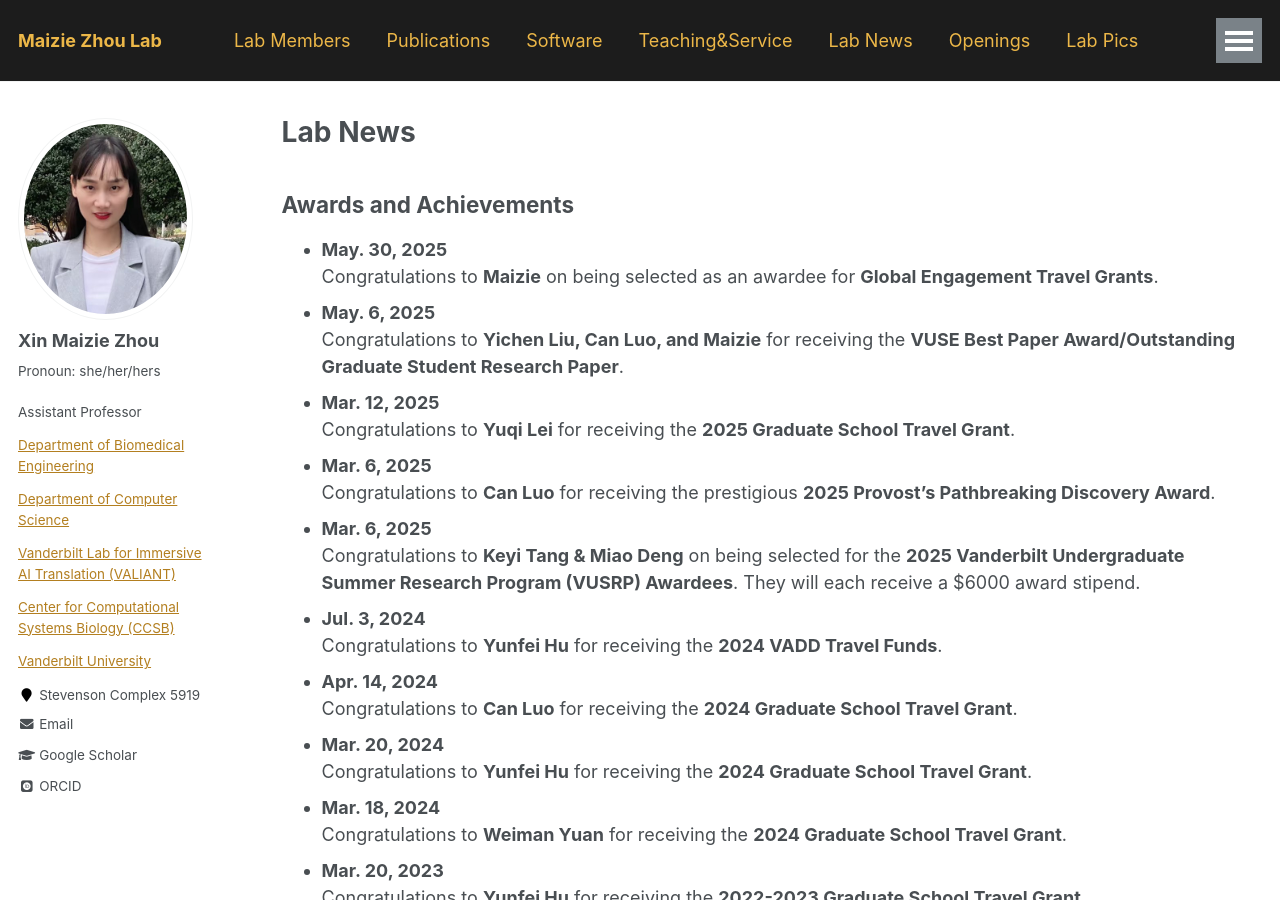
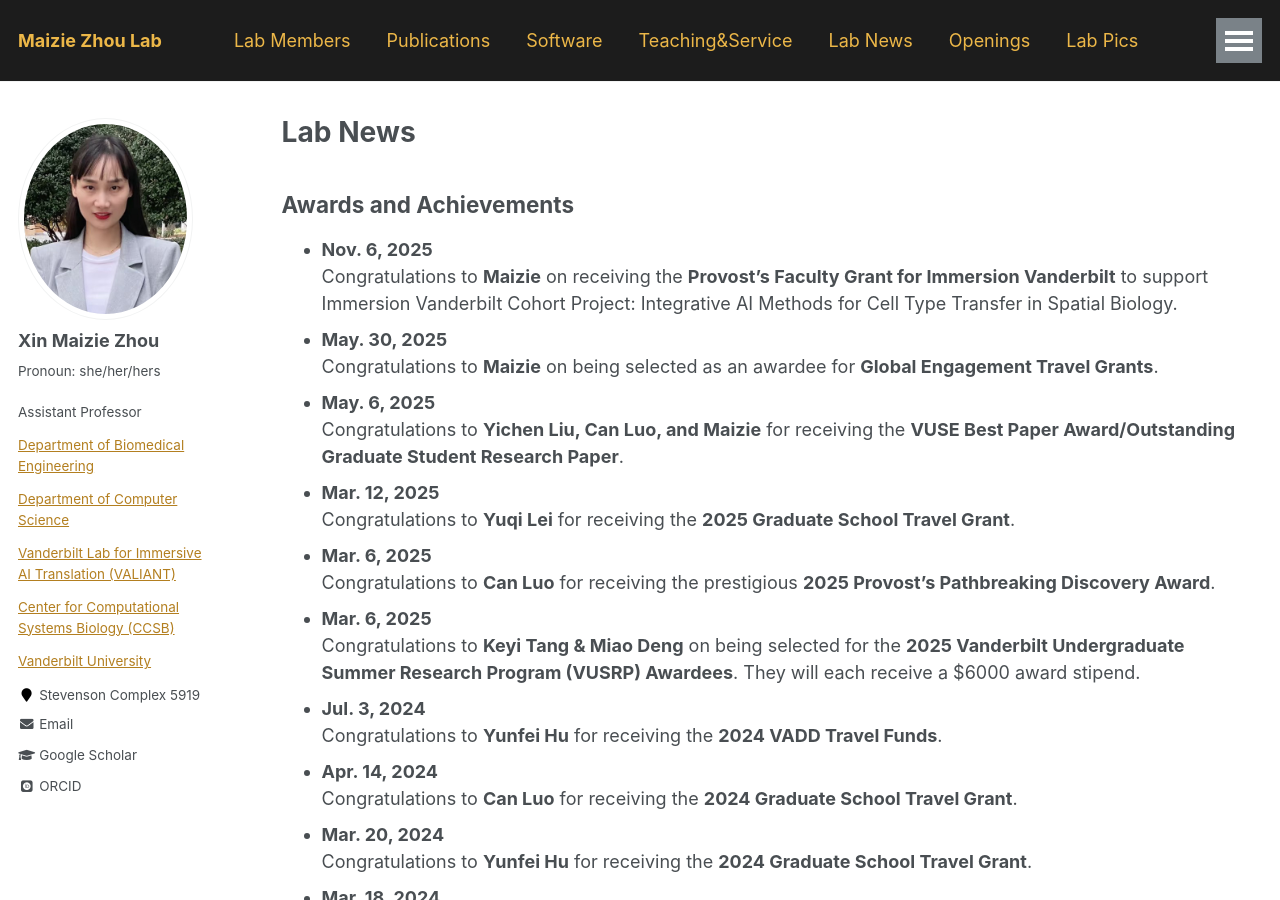
Before and after one commit to maiziezhoulab/Maiziezhoulab.github.io, a Jekyll site: the page built from _pages/LabNews.md, in a window 1280 px wide and 900 px high. Built offline with Jekyll 4.4.1, drawn with Linux system fonts in a browser that asks for light colours; some web fonts are replaced.

Commit message:
Update LabNews.md

```diff
--- a/_pages/LabNews.md
+++ b/_pages/LabNews.md
@@ -6,6 +6,8 @@ author_profile: true
 ---
 
 ## Awards and Achievements
+- **Nov. 6, 2025**
+  Congratulations to **Maizie** on receiving the **Provost’s Faculty Grant for Immersion Vanderbilt** to support Immersion Vanderbilt Cohort Project: Integrative AI Methods for Cell Type Transfer in Spatial Biology.
 - **May. 30, 2025**
   Congratulations to **Maizie** on being selected as an awardee for **Global Engagement Travel Grants**.
 - **May. 6, 2025**
```
